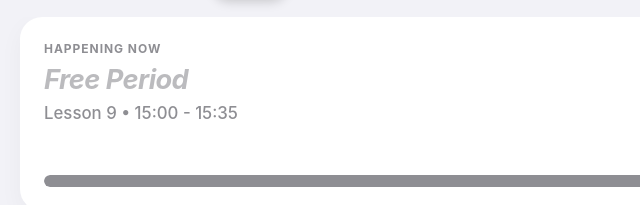
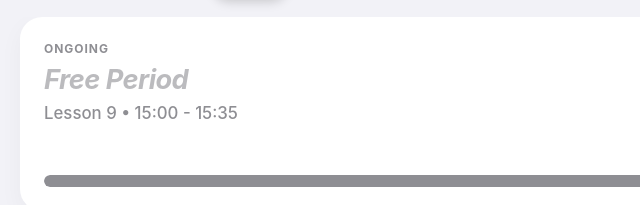
Before and after one commit to leochan3144/timetable3, a plain HTML site: page index.html in a window 1280 px wide. Shown: the part 170-375 px from the top of the page, 0-640 px from the left. Drawn offline with Linux system fonts and the light colour scheme.

Commit message:
Update index.html

```diff
--- a/index.html
+++ b/index.html
@@ -366,7 +366,7 @@
     <div class="content-area">
         <div class="pinned-section">
             <div class="card" id="currentCard">
-                <div class="card-label">Happening Now</div>
+                <div class="card-label">Ongoing</div>
                 <div class="lesson-title" id="currentTitle">Loading...</div>
                 <div class="lesson-meta">
                     <span id="currentTimeRange">--:--</span>
```
